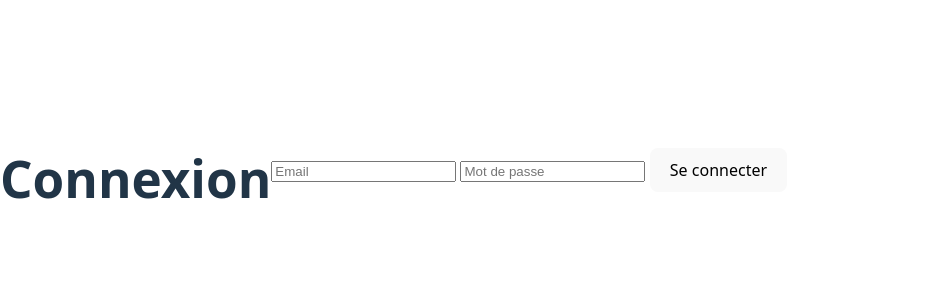
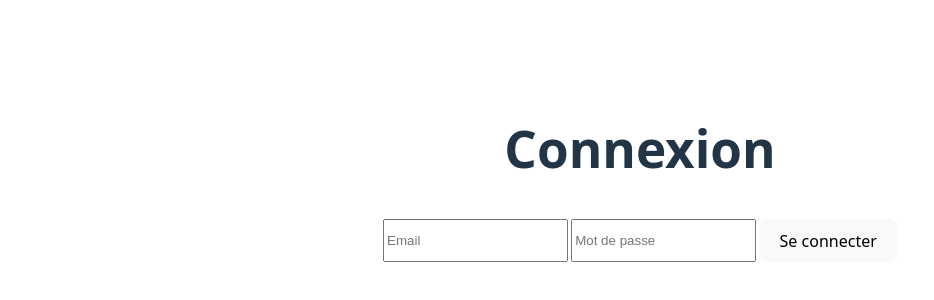
Before and after one commit to Montassirkpg/POF-Project, a website built with Vite: page src/pages/login.html in a window 1280 px wide. Shown: the part 222-522 px from the top of the page, without its empty margins (0-934 px from the left). Built offline with nearby package versions, Linux system fonts and the light colour scheme.

Commit message:
adding css

```diff
--- /dev/null
+++ b/src/assets/css/gap.css
@@ -0,0 +1,41 @@
+@layer gap {
+    .gap-2 {
+        gap: 0.2rem;
+    }
+
+    .gap-4 {
+        gap: 0.4rem;
+    }
+
+    .gap-6 {
+        gap: 0.6rem;
+    }
+
+    .gap-8 {
+        gap: 0.8rem;
+    }
+
+    .gap-10 {
+        gap: 1.0rem;
+    }
+
+    .gap-12 {
+        gap: 1.2rem;
+    }
+
+    .gap-14 {
+        gap: 1.4rem;
+    }
+
+    .gap-16 {
+        gap: 1.6rem;
+    }
+
+    .gap-18 {
+        gap: 1.8rem;
+    }
+
+    .gap-20 {
+        gap: 2.0rem;
+    }
+}
--- /dev/null
+++ b/src/assets/css/padding.css
@@ -0,0 +1,32 @@
+ @layer padding {
+    .p-2 {
+        padding: 0.2rem;
+    }
+    .p-4 {
+        padding: 0.4rem;
+    }
+    .p-6 {
+        padding: 0.6rem;
+    }
+    .p-8 {
+        padding: 0.8rem;
+    }
+    .p-10 {
+        padding: 1.0rem;
+    }
+    .p-12 {
+        padding: 1.2rem;
+    }
+    .p-14 {
+        padding: 1.4rem;
+    }
+    .p-16 {
+        padding: 1.6rem;
+    }
+    .p-18 {
+        padding: 1.8rem;
+    }
+    .p-20 {
+        padding: 2.0rem;
+    }
+}
--- /dev/null
+++ b/src/assets/css/utilities.css
@@ -0,0 +1,38 @@
+@layer utilities {
+    .flex {
+        display: flex;
+    }
+
+    .flex-1{
+        flex:1;
+    }
+
+    .wrap {
+        flex-wrap: wrap;
+    }
+
+    .ai-center {
+        align-items: center;
+    }
+
+    .jc-center {
+        justify-content: center;
+    }
+
+    .ji-center {
+        justify-items: center;
+    }
+
+    .ac-center {
+        align-content: center;
+    }
+
+    .column {
+        flex-direction: column;
+    }
+
+    .text-center {
+        text-align: center;
+    }
+
+}
--- a/src/pages/login.html
+++ b/src/pages/login.html
@@ -1,18 +1,25 @@
 <html lang="fr">
+
 <head>
   <meta charset="UTF-8">
   <meta name="viewport" content="width=device-width, initial-scale=1.0">
   <title>Connexion</title>
-  <link rel="stylesheet" href="/src/style/main.css">
+  <link rel="stylesheet" href="../style.css" />
 </head>
+
 <body>
+  <section class="flex flex-1 column ai-center">
+    <div>
       <h1>Connexion</h1>
-  <form id="login-form">
+    </div>
+    <form id="login-form" class="flex gap-2">
       <input type="email" id="email" placeholder="Email" required>
       <input type="password" id="password" placeholder="Mot de passe" required>
       <button type="submit">Se connecter</button>
     </form>
     <div id="login-error"></div>
+  </section>
   <script type="module" src="/src/js/auth.js"></script>
 </body>
+
 </html>
--- a/src/style.css
+++ b/src/style.css
@@ -1,3 +1,8 @@
+@import url(./assets/css/utilities.css);
+@import url(./assets/css/gap.css);
+@import url(./assets/css/padding.css);
+
+
 :root {
   font-family: system-ui, Avenir, Helvetica, Arial, sans-serif;
   line-height: 1.5;
```
Also changed, not shown: index.html (+12 -1 lines), src/pages/add-product.html (+10 -2 lines), src/pages/csp-errors.html (+1 -1 lines), src/pages/dashboard.html (+1 -1 lines), src/pages/edit-product.html (+1 -1 lines), src/pages/product.html (+13 -6 lines), src/pages/register.html (+11 -2 lines), src/pages/stats.html (+1 -1 lines). Lines whose indentation alone changed are shown as unchanged.
